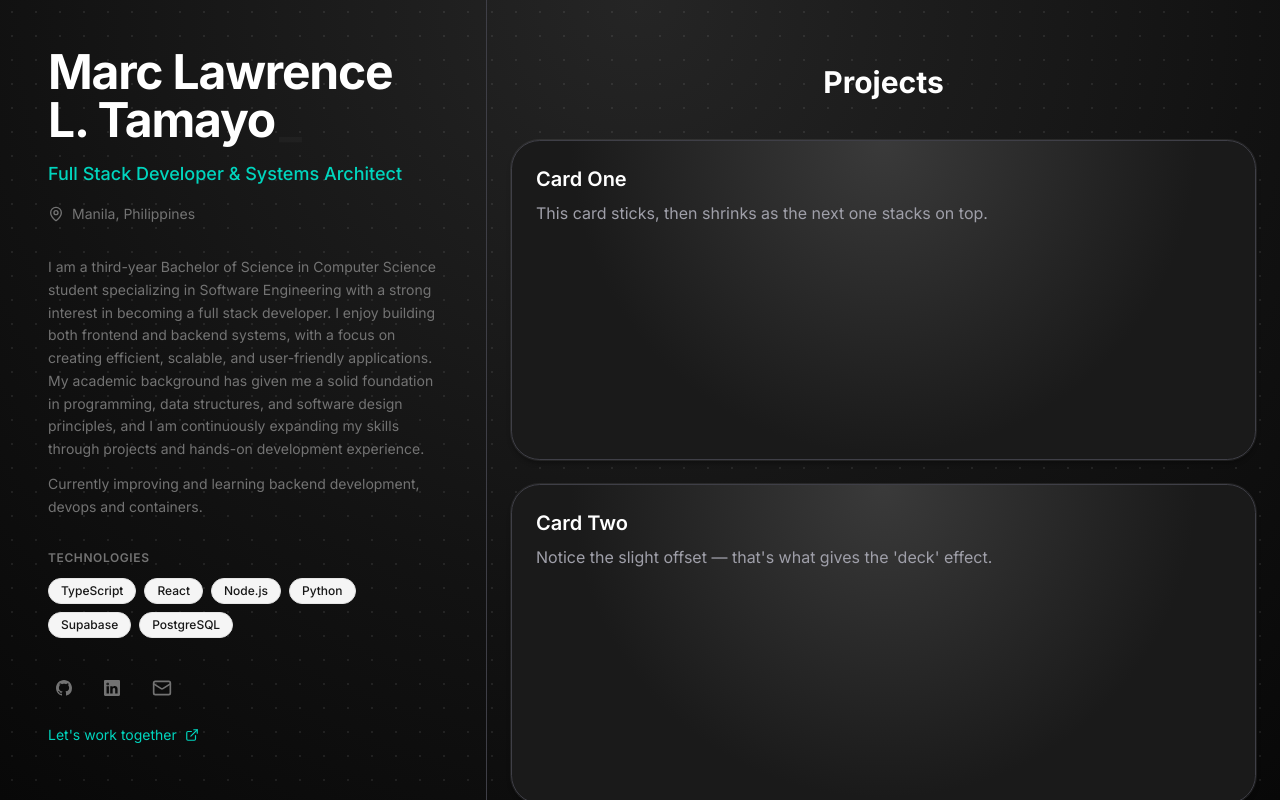
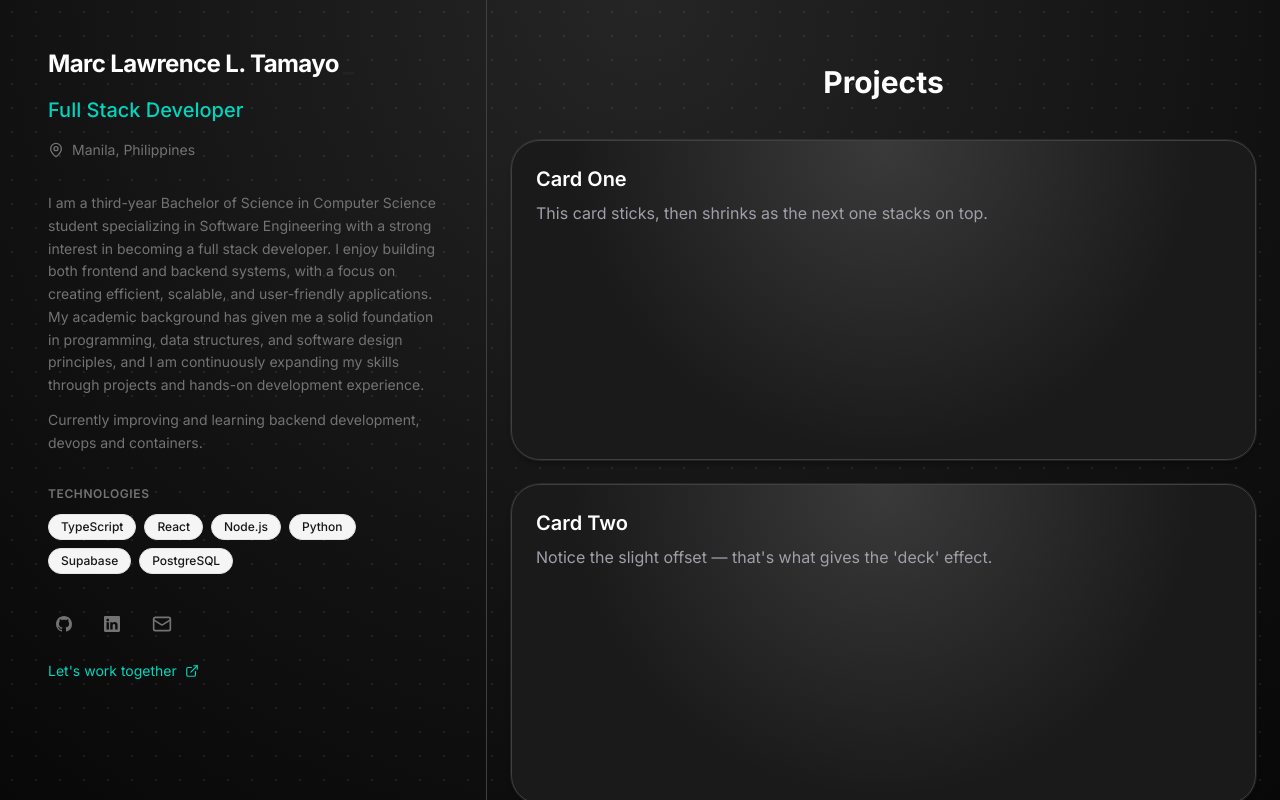
Before and after one commit to ieqisg/Portfolio, a Next.js app: page / in a window 1280 px wide. Shown: the top 800 px of the page. Built offline with nearby package versions, Linux system fonts and the light colour scheme.

Commit message:
Fixed About me

```diff
--- a/app/pages/About.tsx
+++ b/app/pages/About.tsx
@@ -10,11 +10,7 @@ export default function About() {
       {/* Top Section - Name & Role */}
       <div className="space-y-8">
         <div className="space-y-4">
-          {/*
-          <h1 className="text-4xl lg:text-5xl font-bold tracking-tight text-white">
-            Alex Chen
-          </h1>
-          */}
+
           <TextType
             text={["Marc Lawrence L. Tamayo"]}
             typingSpeed={95}
@@ -22,12 +18,11 @@ export default function About() {
             showCursor
             cursorCharacter="_"
             cursorBlinkDuration={0.5}
-            className="text-4xl lg:text-5xl font-bold tracking-tight text-white"
+            className="text-lg lg:text-2xl md:text-xl font-bold tracking-tight text-white"
             loop={false}
           />
-          <p className="text-lg text-teal-400 font-medium">
-            Full Stack Developer & Systems Architect
-          </p>
+          <p className="text-base md:text-lg lg:text-xl text-teal-400 font-medium">
+            Full Stack Developer           </p>
           <div className="flex items-center gap-2 text-sm text-muted-foreground">
             <MapPin className="w-4 h-4" />
             <span>Manila, Philippines</span>
```
